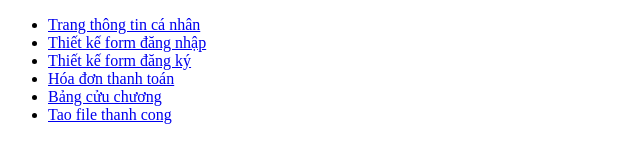
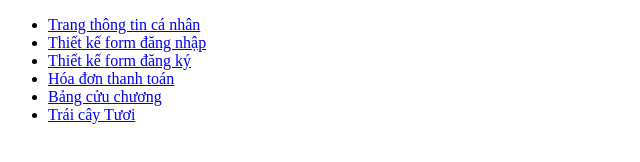
Before and after one commit to Khanh-Ngoc7/my-project---da24tcc-t01, a plain HTML site: page index.html in a window 1280 px wide. Shown: the full height of the page, 0-640 px from the left. Drawn offline with Linux system fonts and the light colour scheme.

```diff
--- a/index.html
+++ b/index.html
@@ -22,7 +22,7 @@
                               <a href = "html/page5.html">Bảng cửu chương</a>
                         </li>
                          <li>
-                              <a href = "html/page6.html">Tao file thanh cong</a>
+                              <a href = "html/page6.html">Trái cây Tươi</a>
                         </li>
                    </ul>
                    </ul>
```
Also changed, not shown: html/page6.html (+2 -1 lines).
